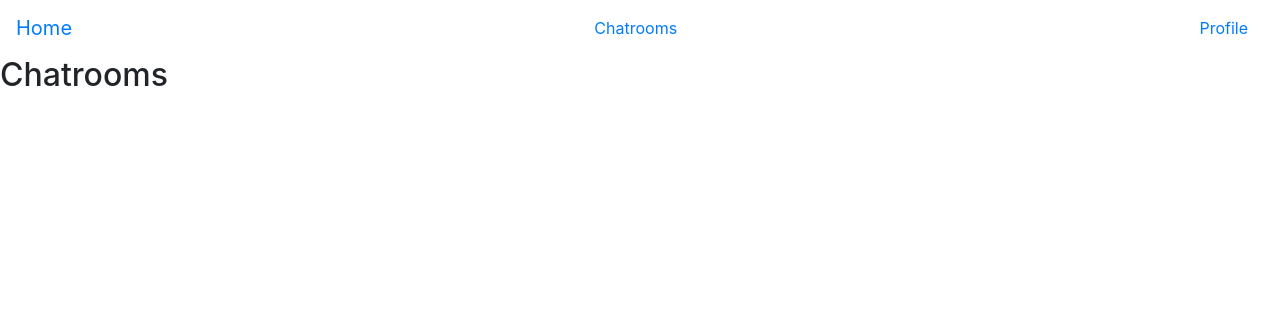
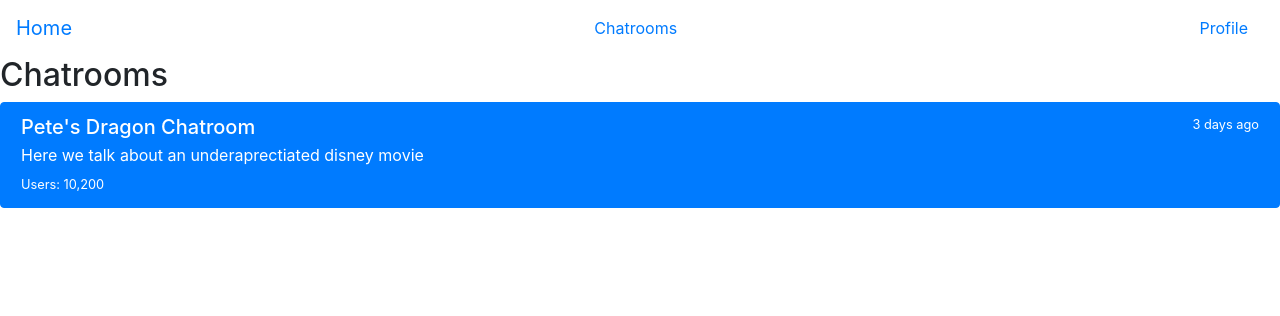
Before and after one commit to KitsuneNoctus/UX-UI-project-HC, a Flask app: page /chatrooms in a window 1280 px wide. Shown: the top 316 px of the page. Run offline with Flask 2, Linux system fonts and the light colour scheme; some libraries are stand-ins or nearby versions.

Commit message:
Chatroom menu entry for menu.

```diff
--- a/templates/chatroom_menu.html
+++ b/templates/chatroom_menu.html
@@ -1,4 +1,14 @@
 {% extends 'base.html' %}
 {% block content %}
     <h2>Chatrooms</h2>
+    <div class="list-group">
+        <a href="/" class="list-group-item list-group-item-action active">
+            <div class="d-flex w-100 justify-content-between">
+                <h5 class="mb-1">Pete's Dragon Chatroom</h5>
+                <small>3 days ago</small>
+            </div>
+            <p class="mb-1">Here we talk about an underaprectiated disney movie</p>
+            <small>Users: 10,200</small>
+        </a>
+    </div>
 {% endblock %}
```
